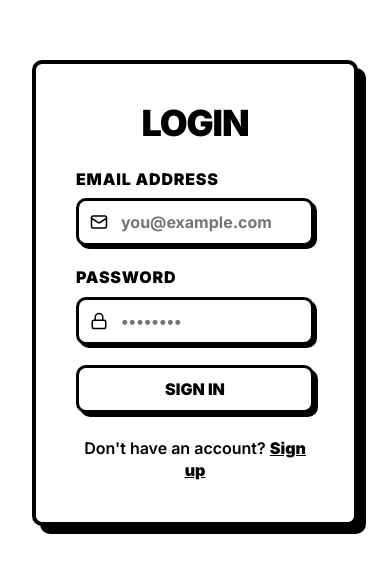
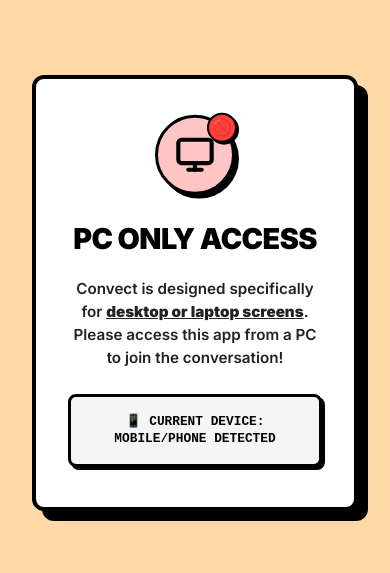
Before and after one commit to noxidda/Convect, a React (Vite) app in the folder client/: page /login in a window 390 px wide. Shown: the part 129-702 px from the top of the page. Built offline with nearby package versions, Linux system fonts and the light colour scheme; no server answers.

Commit message:
Restrict application access to PC only via device and screen check

```diff
--- a/client/src/App.jsx
+++ b/client/src/App.jsx
@@ -206,7 +206,140 @@ const AppContent = () => {
   );
 };
 
+const MobileBlockedScreen = () => {
+  return (
+    <div style={{
+      display: 'flex',
+      flexDirection: 'column',
+      justifyContent: 'center',
+      alignItems: 'center',
+      height: '100vh',
+      width: '100vw',
+      backgroundColor: '#ffd8a8',
+      color: '#000000',
+      padding: '2rem',
+      textAlign: 'center',
+      boxSizing: 'border-box'
+    }}>
+      <div style={{
+        maxWidth: '450px',
+        backgroundColor: '#FFFFFF',
+        border: '4px solid #000000',
+        borderRadius: '12px',
+        padding: '2.5rem 2rem',
+        boxShadow: '10px 10px 0px #000000',
+        display: 'flex',
+        flexDirection: 'column',
+        alignItems: 'center',
+        gap: '1.5rem',
+      }}>
+        <div style={{
+          position: 'relative',
+          width: '80px',
+          height: '80px',
+          backgroundColor: '#ffc5c5',
+          border: '3px solid #000000',
+          borderRadius: '50%',
+          display: 'flex',
+          justifyContent: 'center',
+          alignItems: 'center',
+          boxShadow: '4px 4px 0px #000000',
+          animation: 'bounce 2s infinite ease-in-out'
+        }}>
+          <svg width="40" height="40" viewBox="0 0 24 24" fill="none" stroke="#000000" strokeWidth="2.5" strokeLinecap="round" strokeLinejoin="round">
+            <rect x="2" y="3" width="20" height="14" rx="2" ry="2" />
+            <line x1="8" y1="21" x2="16" y2="21" />
+            <line x1="12" y1="17" x2="12" y2="21" />
+          </svg>
+          <div style={{
+            position: 'absolute',
+            top: '-5px',
+            right: '-5px',
+            backgroundColor: '#ff3e3e',
+            color: '#ffffff',
+            border: '2.5px solid #000000',
+            borderRadius: '50%',
+            width: '30px',
+            height: '30px',
+            display: 'flex',
+            justifyContent: 'center',
+            alignItems: 'center',
+            fontWeight: '900',
+            fontSize: '1rem',
+            boxShadow: '2px 2px 0px #000000'
+          }}>
+            🚫
+          </div>
+        </div>
+
+        <h1 style={{
+          fontSize: '1.8rem',
+          fontWeight: 900,
+          textTransform: 'uppercase',
+          margin: 0,
+          letterSpacing: '-0.02em',
+          lineHeight: 1.1
+        }}>
+          PC Only Access
+        </h1>
+
+        <p style={{
+          color: '#222222',
+          fontSize: '0.95rem',
+          lineHeight: 1.5,
+          fontWeight: 600,
+          margin: 0
+        }}>
+          Convect is designed specifically for <span style={{ textDecoration: 'underline', fontWeight: 900 }}>desktop or laptop screens</span>.
+          Please access this app from a PC to join the conversation!
+        </p>
+
+        <div style={{
+          width: '100%',
+          backgroundColor: '#F5F5F5',
+          border: '3px solid #000000',
+          padding: '1rem',
+          borderRadius: '8px',
+          fontSize: '0.8rem',
+          fontFamily: 'monospace',
+          fontWeight: 900,
+          textTransform: 'uppercase',
+          boxShadow: '3px 3px 0px #000000'
+        }}>
+          📱 Current device: Mobile/Phone detected
+        </div>
+      </div>
+      <style>{`
+        @keyframes bounce {
+          0%, 100% { transform: translateY(0); }
+          50% { transform: translateY(-8px); }
+        }
+      `}</style>
+    </div>
+  );
+};
+
+const useDeviceCheck = () => {
+  const [isMobile, setIsMobile] = useState(false);
+
+  useEffect(() => {
+    const checkDevice = () => {
+      const userAgentMobile = /Android|webOS|iPhone|iPad|iPod|BlackBerry|IEMobile|Opera Mini/i.test(navigator.userAgent);
+      const smallScreen = window.innerWidth < 768;
+      setIsMobile(userAgentMobile || smallScreen);
+    };
+
+    checkDevice();
+    window.addEventListener('resize', checkDevice);
+    return () => window.removeEventListener('resize', checkDevice);
+  }, []);
+
+  return isMobile;
+};
+
 const App = () => {
+  const isMobile = useDeviceCheck();
+
   // global theme initialization
   useEffect(() => {
     // remove the data-theme
@@ -218,6 +351,10 @@ const App = () => {
       document.documentElement.style.setProperty('--color', savedColor);
     }
   }, []);
+
+  if (isMobile) {
+    return <MobileBlockedScreen />;
+  }
 
   // if clerk publishable
   if (!clerkPubKey) {
```
